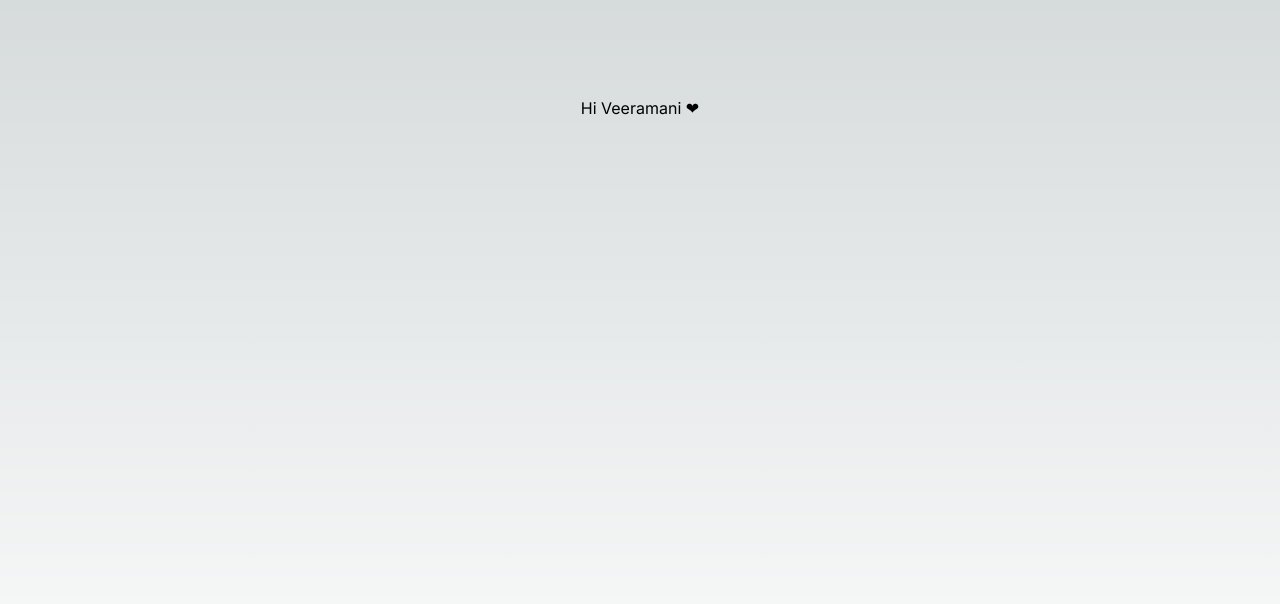
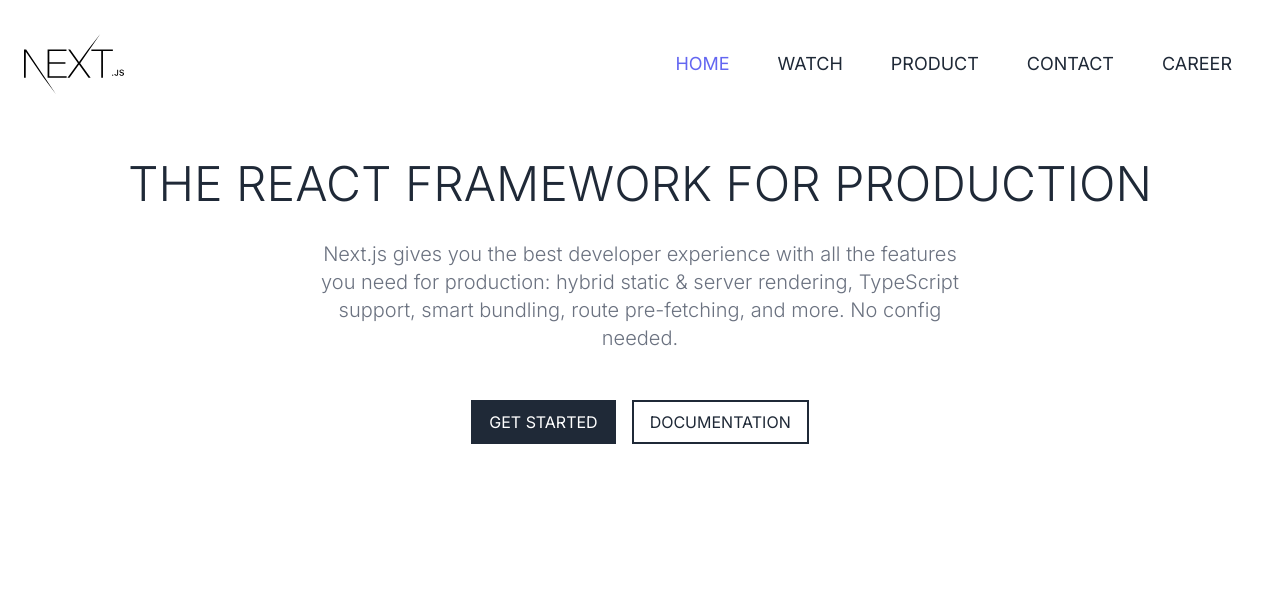
Before and after one commit to VeeramaniRajkumar32/learn-nextjs-typescript, a Next.js app: page / in a window 1280 px wide. Shown: the top 604 px of the page. Built offline with nearby package versions, Linux system fonts and the light colour scheme.

Commit message:
home page content

```diff
--- a/app/page.tsx
+++ b/app/page.tsx
@@ -2,8 +2,67 @@
 
 export default function Home() {
 	return (
-		<main className="flex min-h-screen flex-col items-center justify-between p-24">
-			<h1>Hi Veeramani ❤</h1>
+		<main className="relative h-screen overflow-hidden bg-white dark:bg-gray-800">
+			<header className="z-30 flex items-center w-full h-24 sm:h-32">
+				<div className="container flex items-center justify-between px-6 mx-auto">
+					<div className="text-3xl font-black text-gray-800 uppercase dark:text-white">
+						<svg aria-hidden="true" focusable="false" width="100" height="100" viewBox="0 0 512 309">
+							<path d="M120.81 80.561h96.568v7.676h-87.716v57.767h82.486v7.675h-82.486v63.423h88.722v7.675H120.81V80.561zm105.22 0h10.26l45.467 63.423L328.23 80.56L391.441 0l-103.85 150.65l53.515 74.127h-10.663l-48.686-67.462l-48.888 67.462h-10.461l53.917-74.128l-50.296-70.088zm118.898 7.676V80.56h110.048v7.676h-50.699v136.54h-8.852V88.237h-50.497zM0 80.56h11.065l152.58 228.323l-63.053-84.107L9.254 91.468l-.402 133.31H0V80.56zm454.084 134.224c-1.809 0-3.165-1.4-3.165-3.212c0-1.81 1.356-3.212 3.165-3.212c1.83 0 3.165 1.401 3.165 3.212c0 1.811-1.335 3.212-3.165 3.212zm8.698-8.45h4.737c.064 2.565 1.937 4.29 4.693 4.29c3.079 0 4.823-1.854 4.823-5.325v-21.99h4.823v22.011c0 6.252-3.617 9.853-9.603 9.853c-5.62 0-9.473-3.493-9.473-8.84zm25.384-.28h4.78c.409 2.953 3.294 4.828 7.45 4.828c3.875 0 6.717-2.005 6.717-4.764c0-2.371-1.809-3.794-5.921-4.764l-4.005-.97c-5.62-1.316-8.181-4.032-8.181-8.602c0-5.54 4.521-9.227 11.303-9.227c6.308 0 10.916 3.686 11.196 8.925h-4.694c-.452-2.867-2.95-4.657-6.567-4.657c-3.81 0-6.35 1.833-6.35 4.635c0 2.22 1.635 3.493 5.683 4.441l3.423.841c6.373 1.488 9 4.075 9 8.753c0 5.95-4.607 9.68-11.97 9.68c-6.89 0-11.52-3.558-11.864-9.12z" fill="#000">
+							</path>
+						</svg>
+					</div>
+					<div className="flex items-center">
+						<nav className="items-center hidden text-lg text-gray-800 uppercase font-sen dark:text-white lg:flex">
+							<a href="#" className="flex px-6 py-2 text-indigo-500 hover:border-b-2 border-indigo-500">
+								Home
+							</a>
+							<a href="#" className="flex px-6 py-2 hover:text-indigo-500 hover:border-b-2 hover:border-indigo-500">
+								Watch
+							</a>
+							<a href="#" className="flex px-6 py-2 hover:text-indigo-500 hover:border-b-2 hover:border-indigo-500">
+								Product
+							</a>
+							<a href="#" className="flex px-6 py-2 hover:text-indigo-500 hover:border-b-2 hover:border-indigo-500">
+								Contact
+							</a>
+							<a href="#" className="flex px-6 py-2 hover:text-indigo-500 hover:border-b-2 hover:border-indigo-500">
+								Career
+							</a>
+						</nav>
+						<button className="flex flex-col ml-4 lg:hidden">
+							<span className="w-6 h-1 mb-1 bg-gray-800 dark:bg-white">
+							</span>
+							<span className="w-6 h-1 mb-1 bg-gray-800 dark:bg-white">
+							</span>
+							<span className="w-6 h-1 mb-1 bg-gray-800 dark:bg-white">
+							</span>
+						</button>
+					</div>
+				</div>
+			</header>
+			<div className="relative z-20 flex items-center bg-white dark:bg-gray-800">
+				<div className="container relative flex flex-col items-center justify-between px-6 py-8 mx-auto">
+					<div className="flex flex-col">
+						<h1 className="w-full text-4xl font-light text-center text-gray-800 uppercase sm:text-5xl dark:text-white">
+							The React Framework for Production
+						</h1>
+						<h2 className="w-full max-w-2xl py-8 mx-auto text-xl font-light text-center text-gray-500 dark:text-white">
+							Next.js gives you the best developer experience with all the features you need for production: hybrid static &amp; server rendering, TypeScript support, smart bundling, route pre-fetching, and more. No config needed.
+						</h2>
+						<div className="flex items-center justify-center mt-4">
+							<a href="#" className="px-4 py-2 mr-4 text-white uppercase bg-gray-800 border-2 border-transparent text-md hover:bg-gray-900">
+								Get started
+							</a>
+							<a href="#" className="px-4 py-2 text-gray-800 uppercase bg-transparent border-2 border-gray-800 dark:text-white hover:bg-gray-800 hover:text-white text-md">
+								Documentation
+							</a>
+						</div>
+					</div>
+					<div className="relative block w-full mx-auto mt-6 md:mt-0">
+						{/* <img src="/images/object/12.svg" className="max-w-xs m-auto md:max-w-2xl"/> */}
+					</div>
+				</div>
+			</div>
 		</main>
 	);
 }
```
